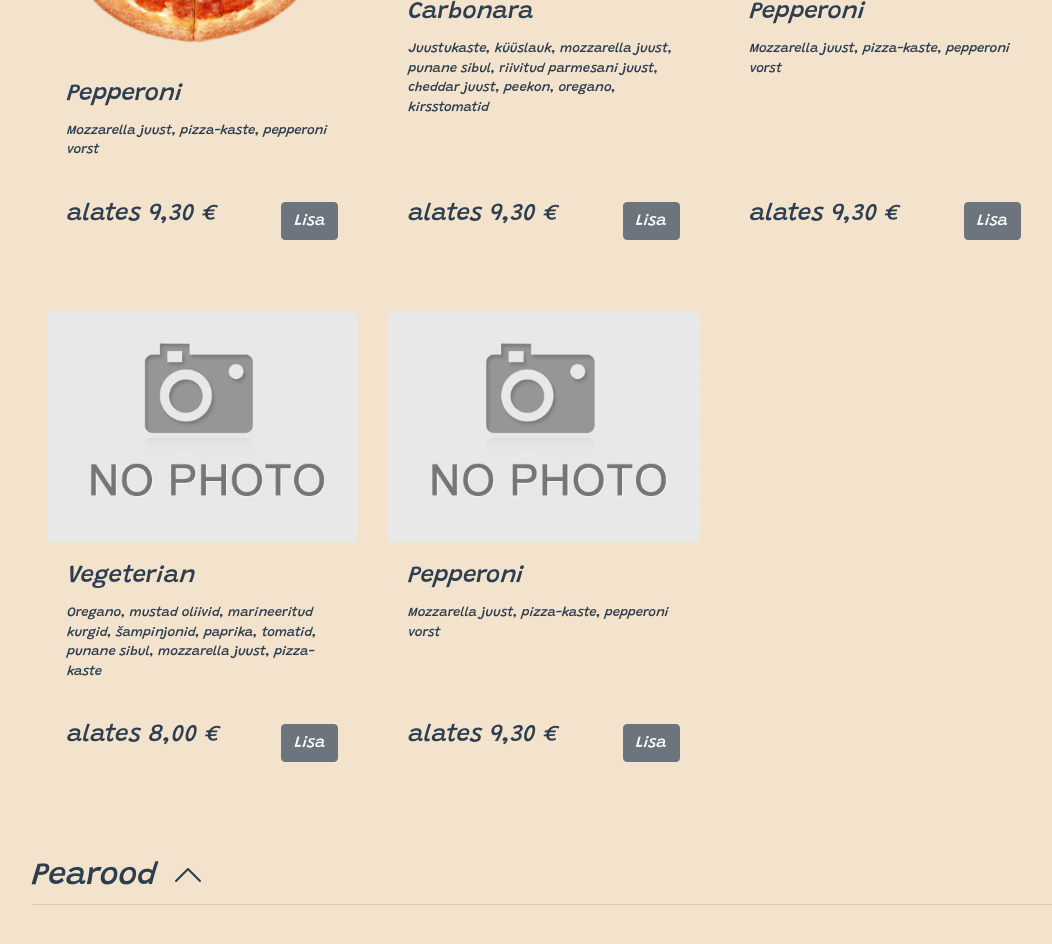
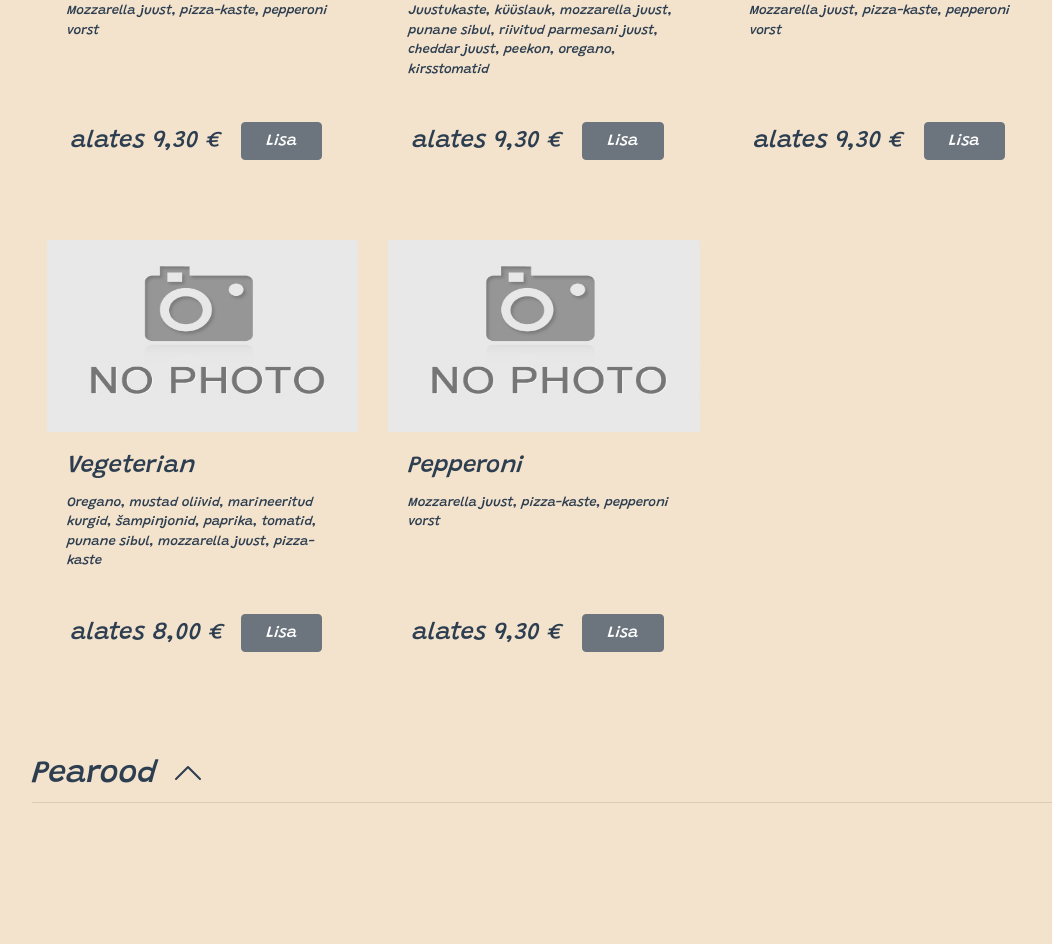
Before and after one commit to Alrudo/big-bobbys-restaurant-frontend, a Vue app: page /menu in a window 1280 px wide. Shown: the part 760-1704 px from the top of the page, without its empty margins (96-1148 px from the left). After the commit the page ends 1659 px from the top, so only its background shows below. Built offline with nearby package versions, Linux system fonts and the light colour scheme.

Commit message:
issue#4
Finished menu positions box + each dish card creation.
Additional positions boxes + dish cards left for display and will be removed after the DB connection for automatization.

```diff
--- a/src/views/Menu.vue
+++ b/src/views/Menu.vue
@@ -14,7 +14,7 @@
         </div>
       </div>
       <hr class="my-0 mb-3">
-      <b-collapse id="collapse-1" v-model="desert" class="mt-2">
+      <b-collapse id="collapse-1" v-model="desert" class="mt-3">
         <div class="row">
           <div class="col-12 col-md-6 col-lg-4 d-flex align-items-stretch">
             <div class="card">
@@ -24,22 +24,22 @@
                 <p class="card-text">Mozzarella juust, pizza-kaste, pepperoni vorst</p>
               </div>
               <div class="card-footer" style="justify-content: space-between; display: flex">
-                <h5 class="card-title mt-2">alates 9,30 €</h5>
-                <b-btn style="align-self: end">Lisa</b-btn>
+                <h5 class="card-title mt-3 ml-1">alates 9,30 €</h5>
+                <b-btn class="mb-2 mr-3" style="align-self: end; width: 30%">Lisa</b-btn>
               </div>
             </div>
           </div>
           <div class="col-12 col-md-6 col-lg-4 d-flex align-items-stretch">
             <div class="card">
-              <img class="card-img-top" src="@/assets/img/no_image.png" alt="Pos. picture">
+              <img class="card-img-top" src="@/assets/img/pepperoni-pizza.png" alt="Pos. picture">
               <div class="card-body">
                 <h5 class="card-title">Carbonara</h5>
                 <p class="card-text">Juustukaste, küüslauk, mozzarella juust, punane sibul, riivitud parmesani juust,
                   cheddar juust, peekon, oregano, kirsstomatid</p>
               </div>
               <div class="card-footer" style="justify-content: space-between; display: flex">
-                <h5 class="card-title mt-2">alates 9,30 €</h5>
-                <b-btn style="align-self: end">Lisa</b-btn>
+                <h5 class="card-title mt-3 ml-1">alates 9,30 €</h5>
+                <b-btn class="mb-2 mr-3" style="align-self: end; width: 30%">Lisa</b-btn>
               </div>
             </div>
           </div>
@@ -51,8 +51,8 @@
                 <p class="card-text">Mozzarella juust, pizza-kaste, pepperoni vorst</p>
               </div>
               <div class="card-footer" style="justify-content: space-between; display: flex">
-                <h5 class="card-title mt-2">alates 9,30 €</h5>
-                <b-btn style="align-self: end">Lisa</b-btn>
+                <h5 class="card-title mt-3 ml-1">alates 9,30 €</h5>
+                <b-btn class="mb-2 mr-3" style="align-self: end; width: 30%">Lisa</b-btn>
               </div>
             </div>
           </div>
@@ -65,8 +65,8 @@
                   punane sibul, mozzarella juust, pizza-kaste</p>
               </div>
               <div class="card-footer" style="justify-content: space-between; display: flex">
-                <h5 class="card-title mt-2">alates 8,00 €</h5>
-                <b-btn style="align-self: end">Lisa</b-btn>
+                <h5 class="card-title mt-3 ml-1">alates 8,00 €</h5>
+                <b-btn class="mb-2 mr-3" style="align-self: end; width: 30%">Lisa</b-btn>
               </div>
             </div>
           </div>
@@ -78,8 +78,8 @@
                 <p class="card-text">Mozzarella juust, pizza-kaste, pepperoni vorst</p>
               </div>
               <div class="card-footer" style="justify-content: space-between; display: flex">
-                <h5 class="card-title mt-2">alates 9,30 €</h5>
-                <b-btn style="align-self: end">Lisa</b-btn>
+                <h5 class="card-title mt-3 ml-1">alates 9,30 €</h5>
+                <b-btn class="mb-2 mr-3" style="align-self: end; width: 30%">Lisa</b-btn>
               </div>
             </div>
           </div>
@@ -99,7 +99,7 @@
         </div>
       </div>
       <hr class="my-0 mb-3">
-      <b-collapse id="collapse-1" v-model="main_meal" class="mt-2">
+      <b-collapse id="collapse-1" v-model="main_meal" class="mt-3">
         <div class="row">
           <div class="col-12 col-md-6 col-lg-4">
 
@@ -153,4 +153,8 @@ hr {
   border: none;
   background-color: rgba(0, 0, 0, 0);
 }
+.card-img-top {
+  width: 100%;
+  height: 15vw;
+}
 </style>
```
